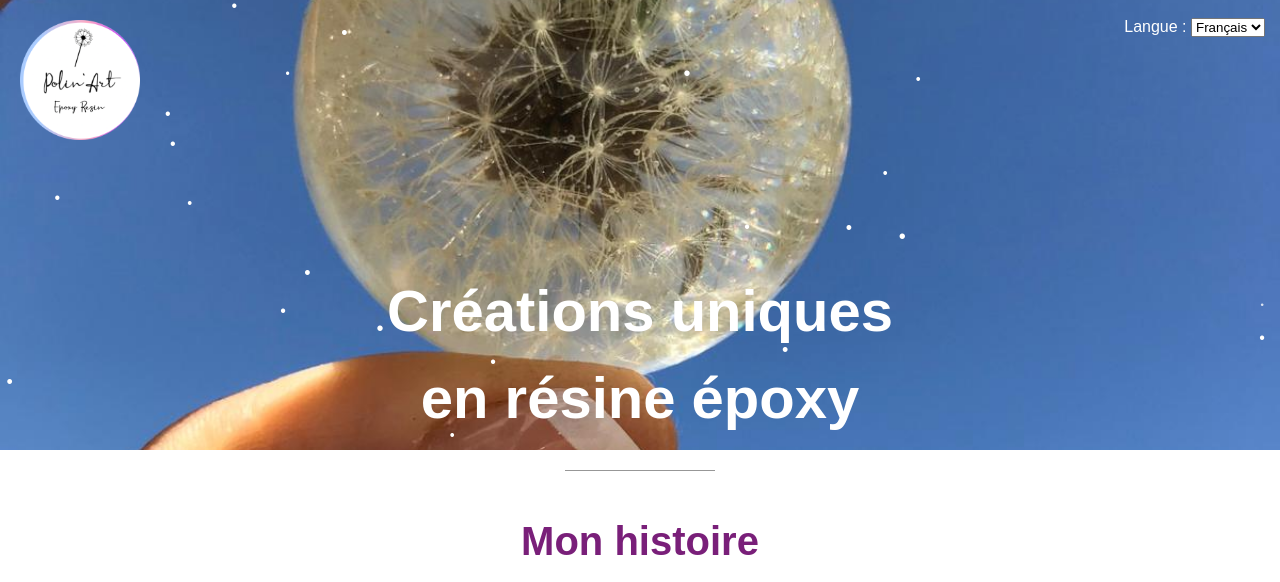
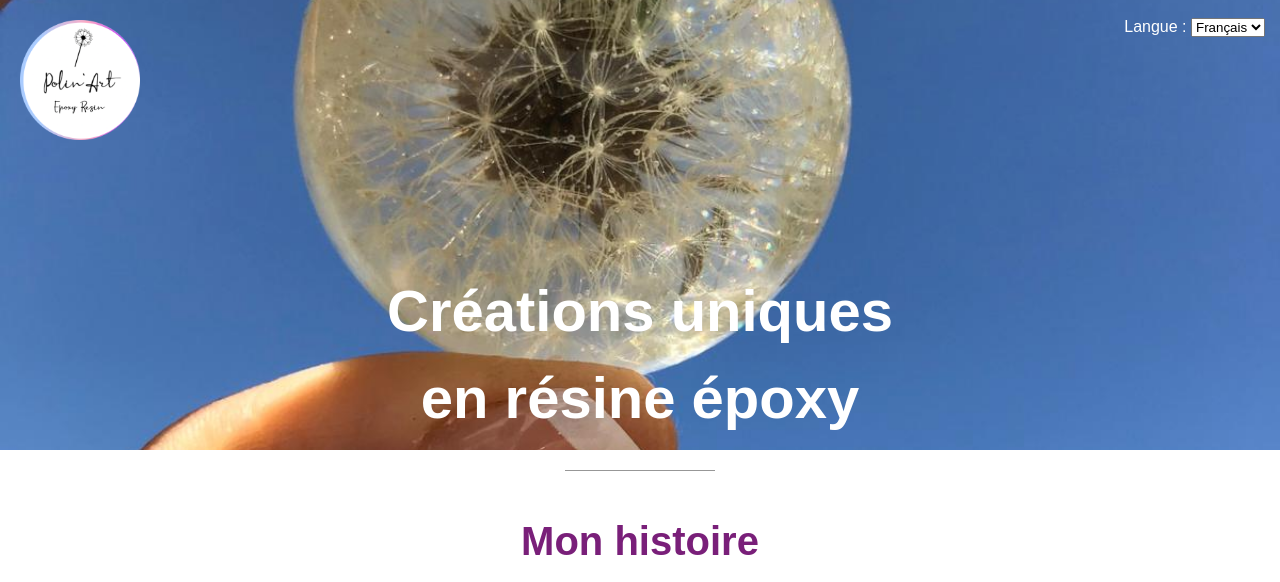
Before and after one commit to Smittydeveloper/polina-v4, a plain HTML site: page index.html in a window 1280 px wide. Shown: the top 582 px of the page. Drawn offline with Linux system fonts and the light colour scheme.

Commit message:
Remove snow

```diff
--- a/index.html
+++ b/index.html
@@ -251,7 +251,6 @@
 </body>
 
 
-<script src="snowstorm-min.js"></script>
 
         <!--SECTION BLANCHE FRAME
             <iframe src="contact-frame.html" scrolling="no"/>-->
```
